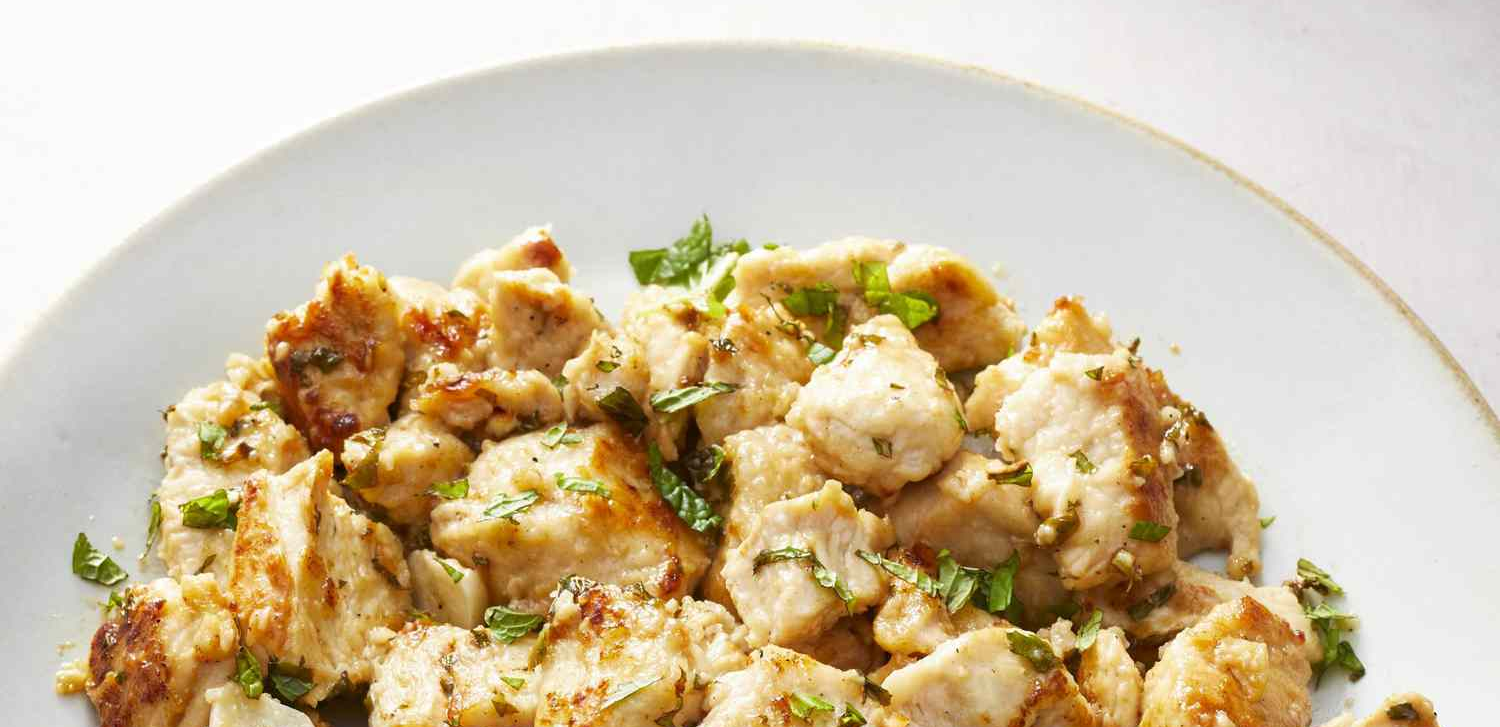
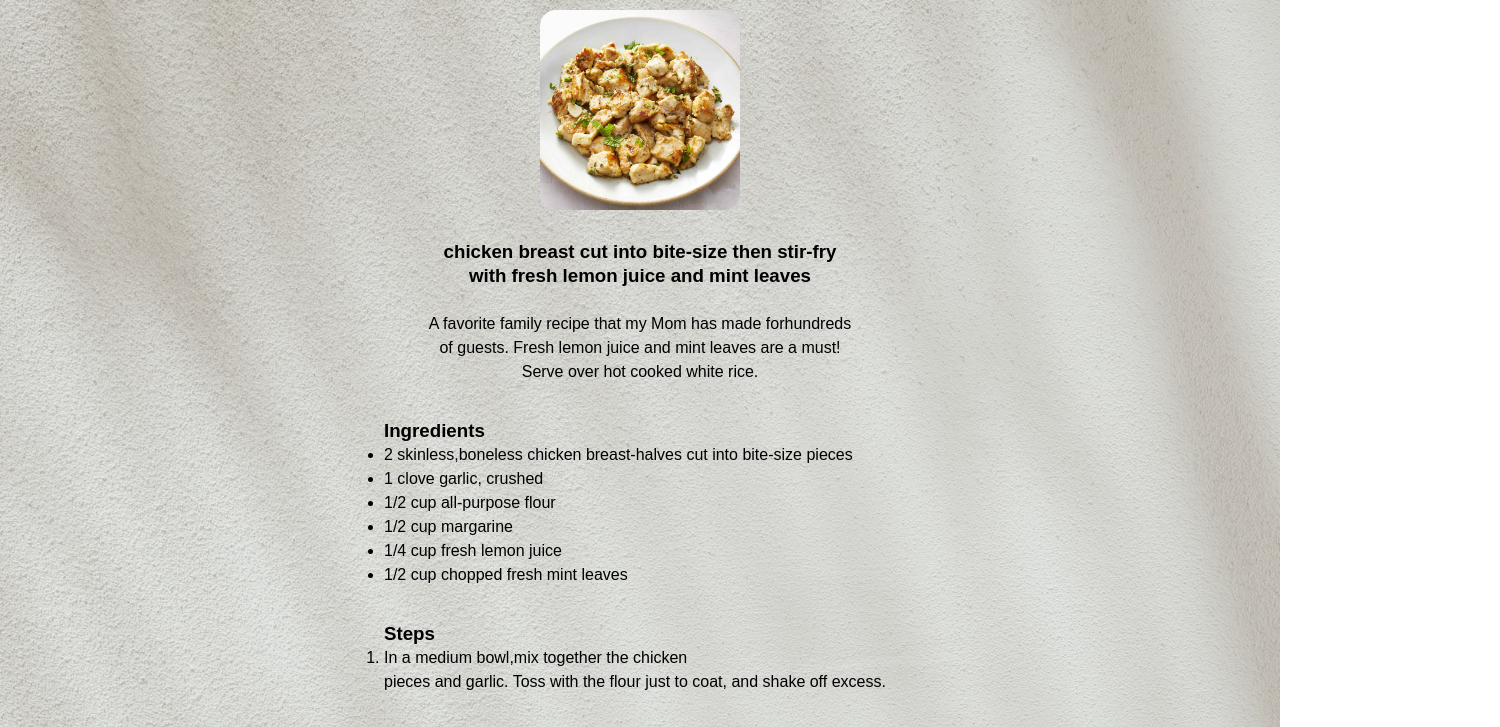
Before and after one commit to Benjaminrodas28/odin-recipes, a plain HTML site: page recipes/mint-chicken.html in a window 1280 px wide. Shown: the part 91-818 px from the top of the page, 1500 px wide, since content can reach past the window. Drawn offline with Linux system fonts and the light colour scheme.

Commit message:
make the styling of mint-chicken

```diff
--- a/style.css
+++ b/style.css
@@ -1,36 +1,106 @@
-body{
-    min-height: 84vh;
-    margin: 0;
+*{
+    margin: 0px;
+    padding: 0px;
     box-sizing: border-box;
-    background: url('/images/home-bg.jpg') no-repeat center center;
-    background-size: cover;
 }
 
+body{
+    font-family: sans-serif;
+}
+
+.home-page{
+    min-height: 100vh;
+    background-image: url('/images/home-bg.jpg');
+    -webkit-background-size: cover;
+    background-position: center center;
+    background-repeat: no-repeat;
+    background-size: cover;
+    filter: blur(2px);
+}
+
+.content-holder{
+    position: absolute;
+    top: 50%;
+    left: 50%;
+    transform: translate(-50%, -50%);
+    z-index: 5;
+}
 
 .home-header{
     text-align: center;
     margin-bottom: 2em;
-    margin-top: 5rem;
     color: white;
     font-size: 3em;
 }
 
 .recipes-holder{
     background: whitesmoke;
-    padding: 3em 2.5em;
+    padding: 1em 2.5em;
     border: 2px solid black;
     border-radius: 0.5em;
     font-size: 1.2em;
     line-height: 2em;
 }
 
-ul{
+.recipes-links{
     display: flex;
     flex-direction: row;
     justify-content: center;
     padding: 0px;
 }
 
-a{
+.menu-link{
     color: black;
 }
+
+/* mint-chicken */
+.mc-header{
+    padding:5%;
+}
+
+.menu-img{
+    max-width: 100px;
+    min-width: 200px;
+    border-radius: 1em;
+    padding: 0;
+    margin: 2%;
+}
+
+.mc-content-holder{
+    text-align: center;
+    line-height: 1.5em;
+}
+
+.menu-bg {
+    min-height: 100vh;
+    background-image: url('/images/menu-bg.jpg');
+    background-size: cover;
+    background-position: cover cover;
+    background-repeat: no-repeat;
+}
+
+.hero-holder{
+    text-align: center;
+    width: 50%;
+    margin:auto;
+}
+
+.about-holder{
+    margin: 10px 5em;
+    text-align: center;
+}
+
+.steps-ingredient-holder{
+    width: 70%;
+    margin: 0% 15%;
+    padding: 2% 0% 5% 15%;
+    text-align: left;text-align: left;
+}
+
+.mc-steps-header{
+    margin-top: 5%;
+}
+
+.mc-step1{
+    margin-bottom: 5%;
+}
```
